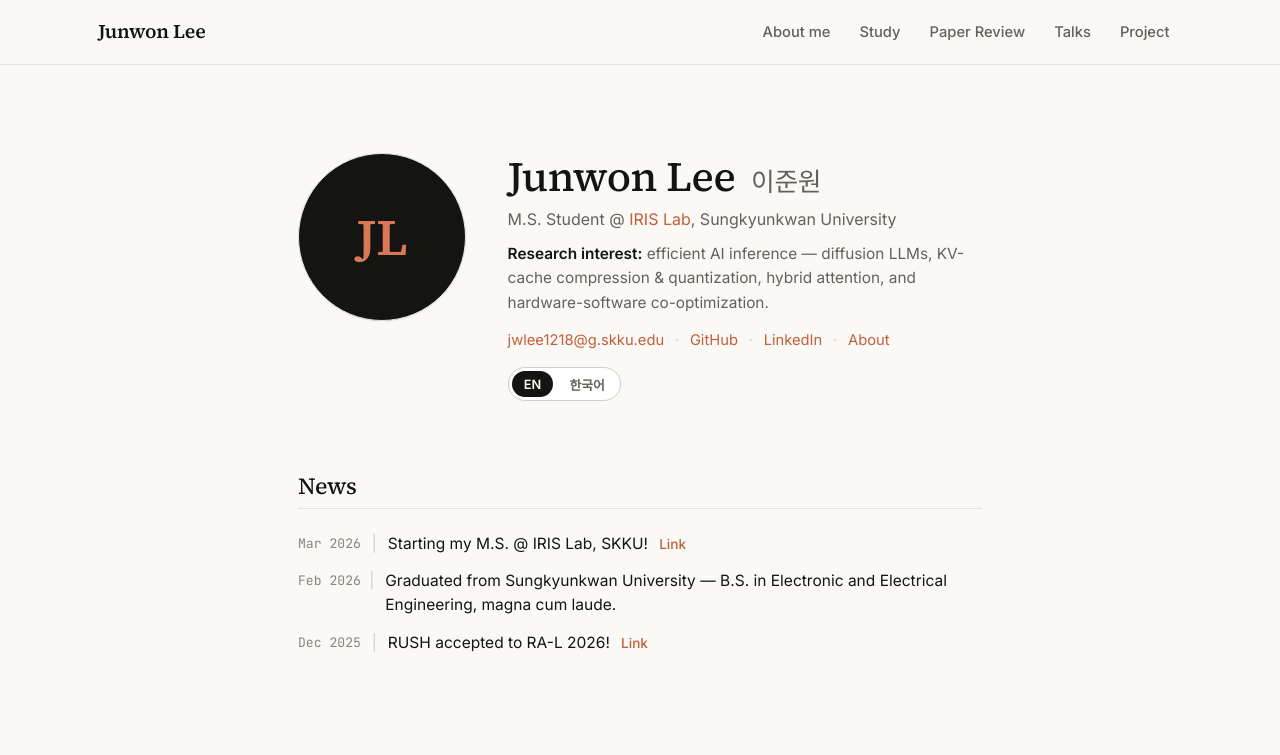
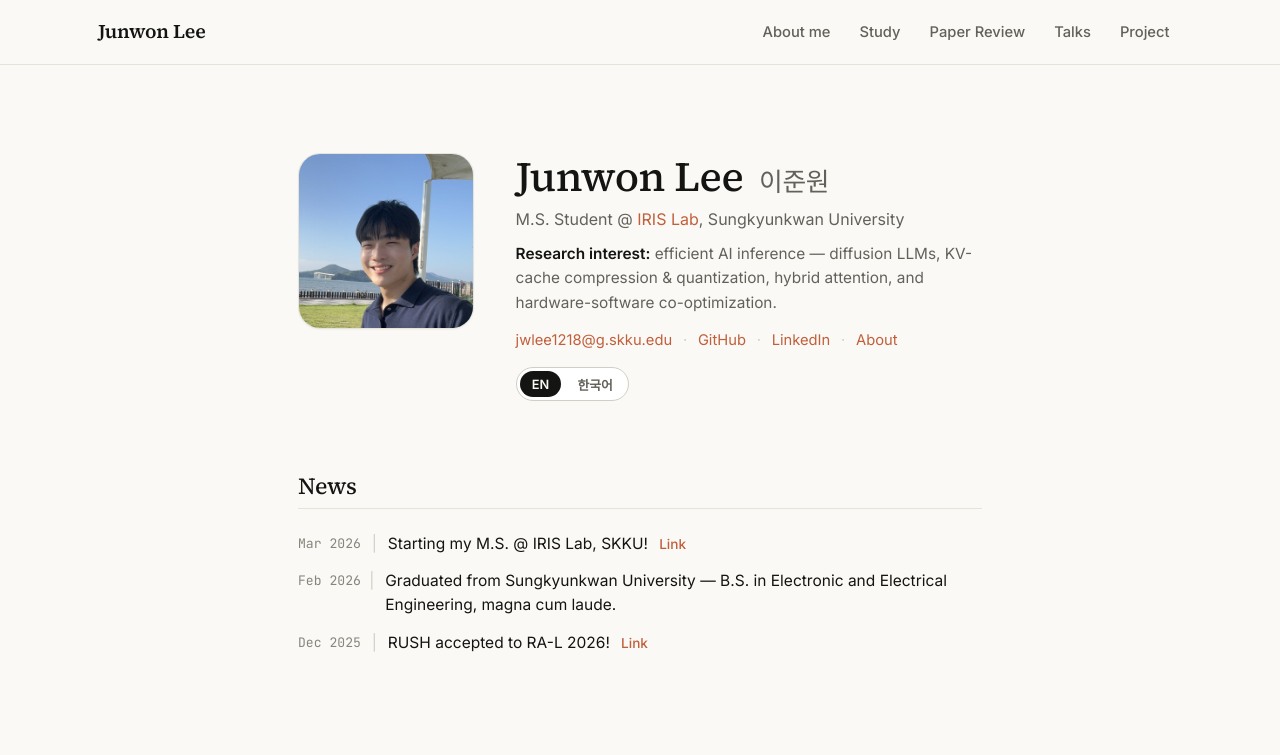
Before and after one commit to Romaanj/romaanj.github.io, an Astro site: page / in a window 1280 px wide. Shown: the top 755 px of the page. Built offline with nearby package versions, Linux system fonts and the light colour scheme; Astro itself is replaced by a stand-in of ours; a web font is replaced by a local one.

Commit message:
home: profile photo (face-centered square crop, rounded-square frame)
Co-Authored-By: Claude Fable 5 <noreply@anthropic.com>

```diff
--- a/src/pages/index.astro
+++ b/src/pages/index.astro
@@ -189,9 +189,9 @@ const explore = [
     align-items: flex-start;
   }
   .portrait {
-    width: 168px;
-    height: 168px;
-    border-radius: 50%;
+    width: 176px;
+    height: 176px;
+    border-radius: var(--radius-l);
     object-fit: cover;
     border: 1px solid var(--line);
     flex-shrink: 0;
```
Also changed, not shown: public/profile.jpg (added), 1 other file.
